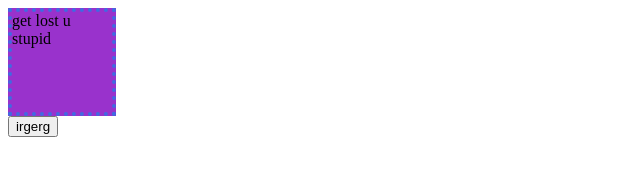
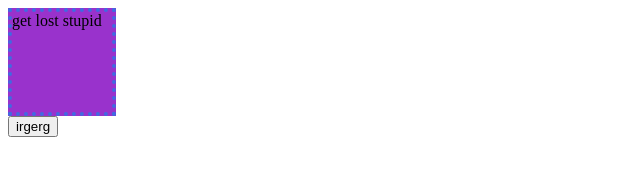
Before and after one commit to Kokach1/css1, a plain HTML site: page 5.0.html in a window 1280 px wide. Shown: the full height of the page, 0-640 px from the left. Drawn offline with Linux system fonts and the light colour scheme.

Commit message:
just testing

```diff
--- a/5.0.html
+++ b/5.0.html
@@ -7,7 +7,7 @@
     <link rel="stylesheet" href="5.0.css">
 </head>
 <body>
-    <div>get lost u stupid</div>
+    <div>get lost  stupid</div>
     <button>irgerg</button>
 </body>
 </html>
```
